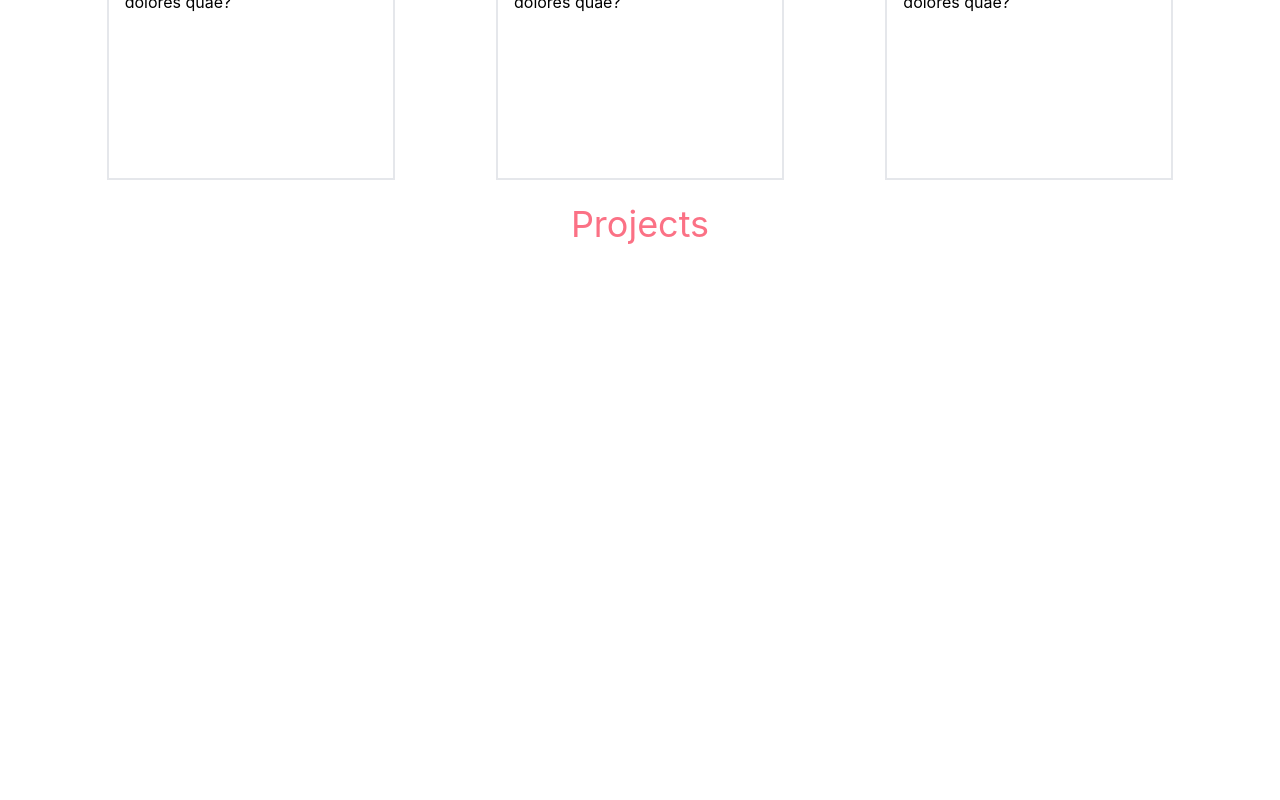
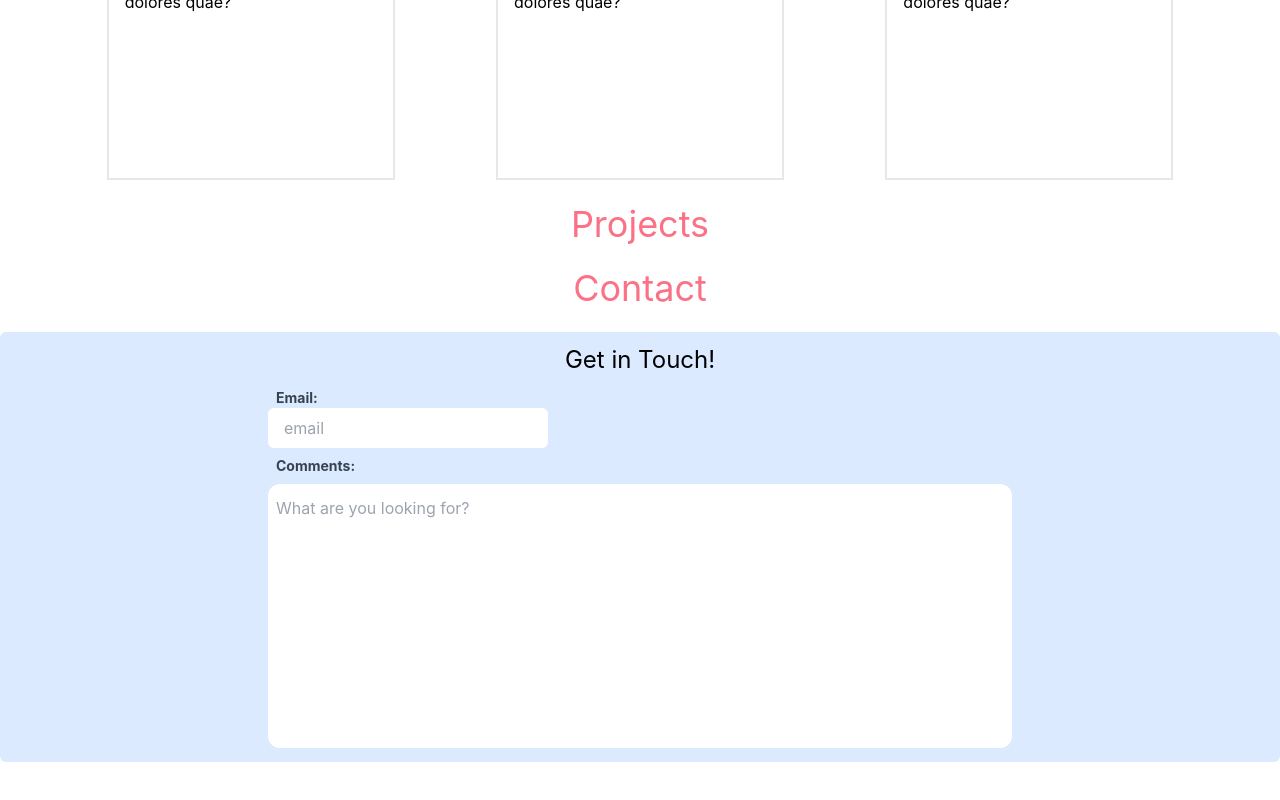
Before and after one commit to jswe3ny/next-portfolio, a Next.js app: page / in a window 1280 px wide. Shown: the part 998-1798 px from the top of the page. Before the commit the page ends 1266 px from the top, so only its background shows below. Built offline with nearby package versions, Linux system fonts and the light colour scheme.

Commit message:
first commit

```diff
--- a/components/Navbar.js
+++ b/components/Navbar.js
@@ -1,5 +1,5 @@
 import Link from "next/link";
-import {MenuIcon} from '@heroicons/react/solid';
+import { MenuIcon } from '@heroicons/react/solid';
 import { useState } from "react";
 
 const Navbar = () => {
@@ -10,15 +10,15 @@ const Navbar = () => {
     return (
       <div className=" header">
         <div className="logo">Logo</div>
-        <nav  className= { menu ? "link-list-toggle absolute w-full md:top-0 md:relative md:flex md:w-auto md:h-full md:align-middle md:transition-none": "link-list absolute w-full md:top-0 md:relative md:flex md:w-auto md:h-full md:align-middle md:transition-none"}>
+        <nav  className= { menu ? "link-list-toggle absolute w-full md:top-0 md:relative md:flex md:w-auto md:h-full md:align-middle md:transition-none": "link-list absolute w-full md:top-0 md:relative md:flex md:w-auto md:h-full md:align-middle md:transition-none md:justify-center"}>
           <Link href={"/"}>
-            <a className="nav-link block text-lg py-3 text-center px-4 my-auto">Home</a>
+            <a className="nav-link block text-lg py-3 text-center px-4">Home</a>
           </Link>
           <Link href={"/contact"}>
-            <a className="nav-link block text-lg py-3 text-center  px-4 my-auto">Contact</a>
+            <a className="nav-link block text-lg py-3 text-center px-4">Contact</a>
           </Link>
           <Link href={"/projects"}>
-            <a className="nav-link block text-lg py-3 text-center px-4 my-auto z-0">Projects</a>
+            <a className="nav-link block text-lg py-3 text-center px-4 ">Projects</a>
           </Link>
         </nav>
         <MenuIcon onClick={toggleMenu} className=" h-8 w-8 cursor-pointer z-10 md:hidden" />
--- a/pages/index.js
+++ b/pages/index.js
@@ -8,7 +8,7 @@ export default function Home() {
         <div className='hero bg-slate-200  rounded-md md:grid grid-cols-2 max-w-7xl mx-auto'>
             <div className="hero-text">
               <h2 className="text-5xl p-6"> Hero Text</h2>
-              <p className='mx-4 my-8'>Lorem ipsum dolor sit amet consectetur adipisicing elit. Architecto, tempora facilis! Nulla architecto aperiam iste blanditiis veritatis hic aliquam nemo expedita autem! Sed, hic? Asperiores cupiditate nisi repudiandae inventore iste!</p>
+              <p className='mx-4 my-8'>Lorem ipsum dolor sit amet consectetur adipisicing elit. Eaque nobis illo consequatur, voluptates veritatis molestiae eos perferendis incidunt saepe eligendi iusto, quos, natus corporis non veniam! Accusantium necessitatibus perferendis maxime alias? Dolores, pariatur? Soluta dolores at atque odio voluptatibus aperiam sint, autem excepturi, itaque expedita et labore rem accusamus delectus laudantium maiores in similique consequuntur eos. Quas enim repellat necessitatibus.  Lorem ipsum dolor sit amet consectetur adipisicing elit. Architecto, tempora facilis! Nulla architecto aperiam iste blanditiis veritatis hic aliquam nemo expedita autem! Sed, hic? Asperiores cupiditate nisi repudiandae inventore iste!</p>
             </div>
 
             <div className="img-container mx-4 my-0">
@@ -16,6 +16,7 @@ export default function Home() {
                 width={900}
                 height={900}
                 objectFit={"contain"}
+                alt="hero image"
               />
             </div>
         </div>
@@ -38,9 +39,29 @@ export default function Home() {
 
         <h2 className='text-center text-4xl text-rose-400 my-6'>Projects</h2>
 
+        {/* Contact Section */}
+        <h2 className='text-center text-4xl text-rose-400 my-6'>Contact</h2>
+        <div className=" bg-blue-100  mx-auto  max-w-7xl rounded-md mb-80">
+            <h3 className='text-2xl text-center py-3'>Get in Touch!</h3>
+            <div className='max-w-3xl  md:mx-auto'>
+              <div className='ml-3'>
+                <label className='block text-sm ml-2 text-gray-700 font-bold'>Email: </label>
+                <input type="email" placeholder='email' className='px-4 py-2 outline-none rounded-md' />
+              </div>
+
+
+              <div className="mx-3">
+                      <label className="block ml-2 text-sm pt-2 text-gray-700 font-bold">Comments:</label>
+                      <textarea  id="" rows="10" placeholder="What are you looking for?" className=" resize-none max-h-50 w-full max-w-3xl mx-auto my-2 px-2 py-3 outline-green-200 rounded-xl"></textarea>
+              </div>
+            </div>
+
+        </div>
+    </div>
 
 
 
-    </div>
+
+
   )
 }
--- a/styles/globals.css
+++ b/styles/globals.css
@@ -56,16 +56,15 @@ a {
 
 
 
-/* .nav-link{
+.nav-link{
   height: 100%;
-  padding: 0 20px;
   display: flex;
   justify-content: center;
   align-items: center;
-  font-size: 1.1rem;
-}*/
+}
 
 .nav-link:hover{
   background-color: purple;
   color: yellow;
+  transition: .3s;
 }
```
